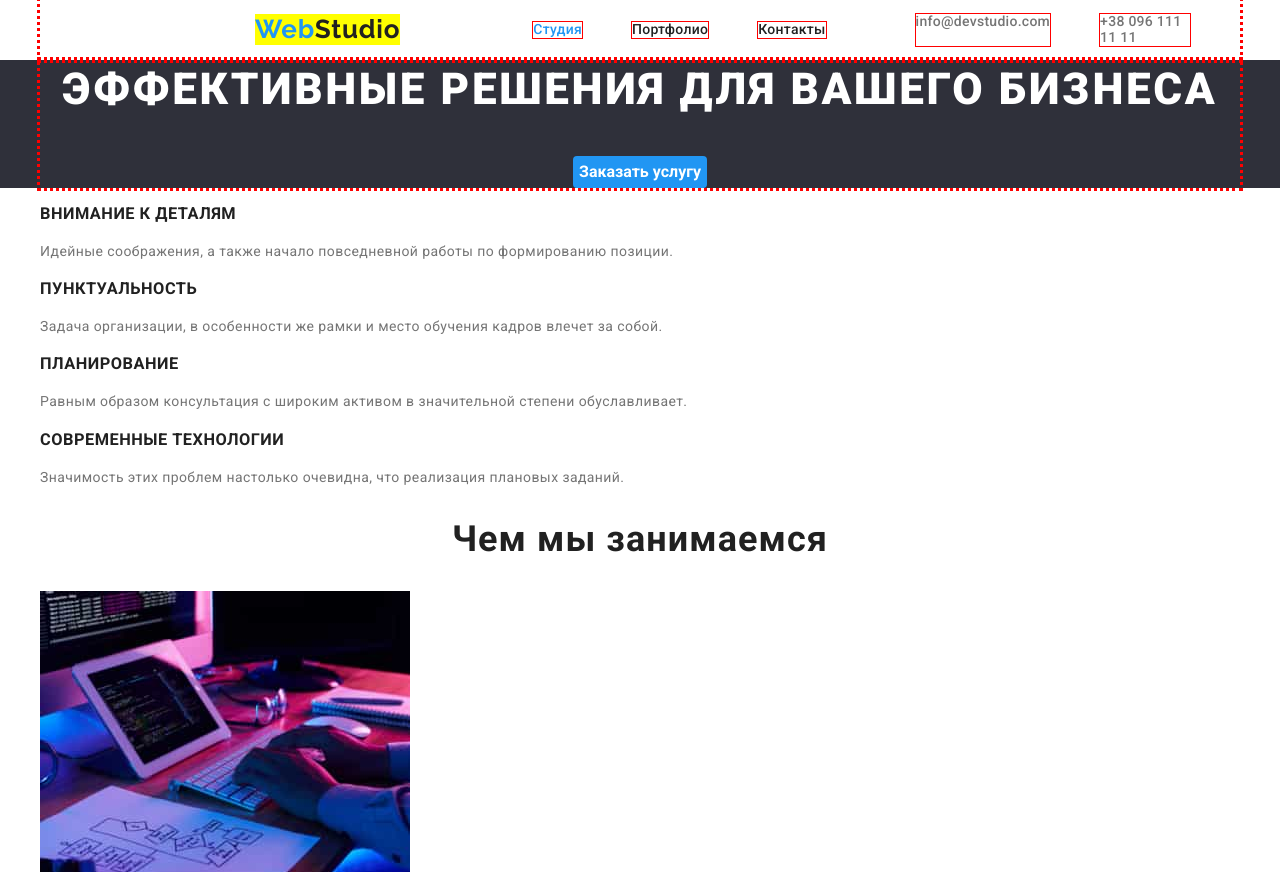
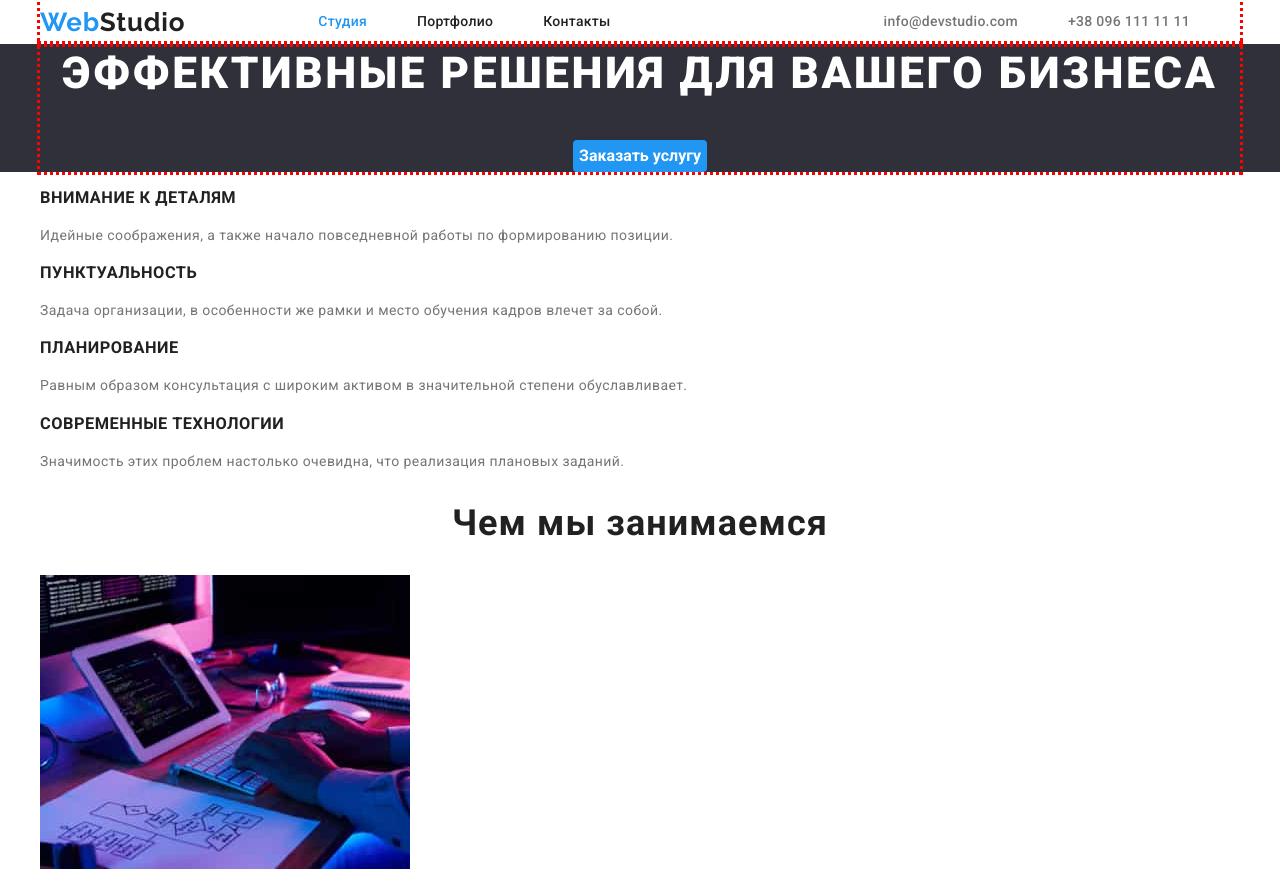
Before and after one commit to Ltdowl/goit-markup-hw-03, a plain HTML site: page index.html in a window 1280 px wide. Shown: the top 872 px of the page. Drawn offline with Linux system fonts and the light colour scheme.

Commit message:
поправил шапку

```diff
--- a/css/styles.css
+++ b/css/styles.css
@@ -47,9 +47,9 @@
   line-height: 1.19;
   letter-spacing: 0.03em;
   text-decoration: none;
-  margin-left: 215px;
+
   margin-right: 93px;
-  background-color: yellow;
+
 }
 
 .logo-text {
@@ -83,7 +83,6 @@
 
 .site-nav,
 .site-contact {
-
   display: flex;
   font-weight: 500;
   line-height: 1.14;
@@ -95,9 +94,7 @@
 
 .site-contact .list,
 .site-nav .list {
-  outline: 1px solid red;
 margin-right: 50px;
-
 }
 
 
```
